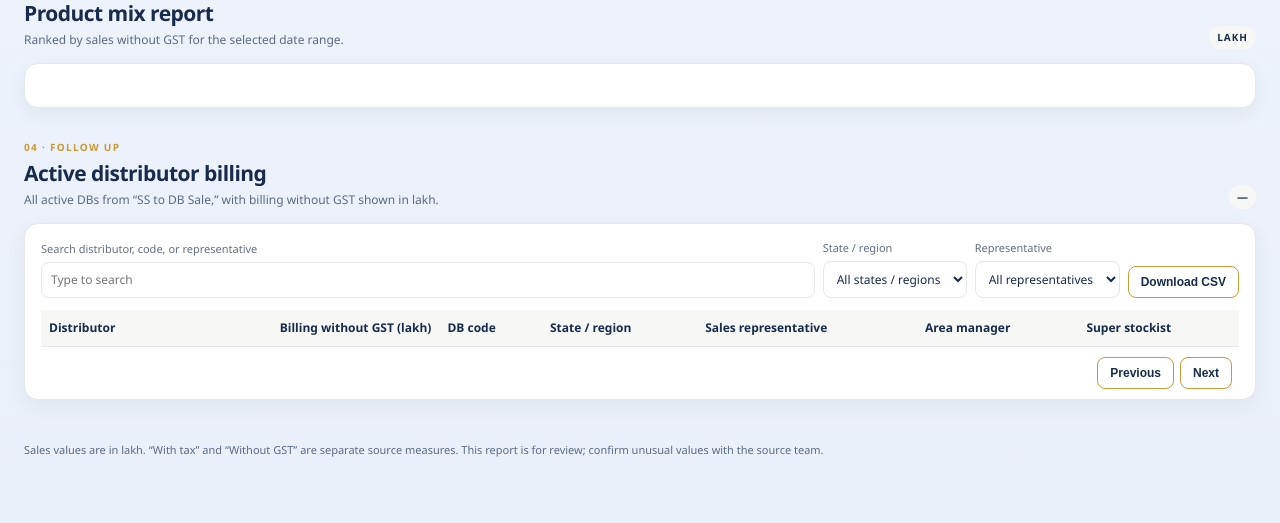
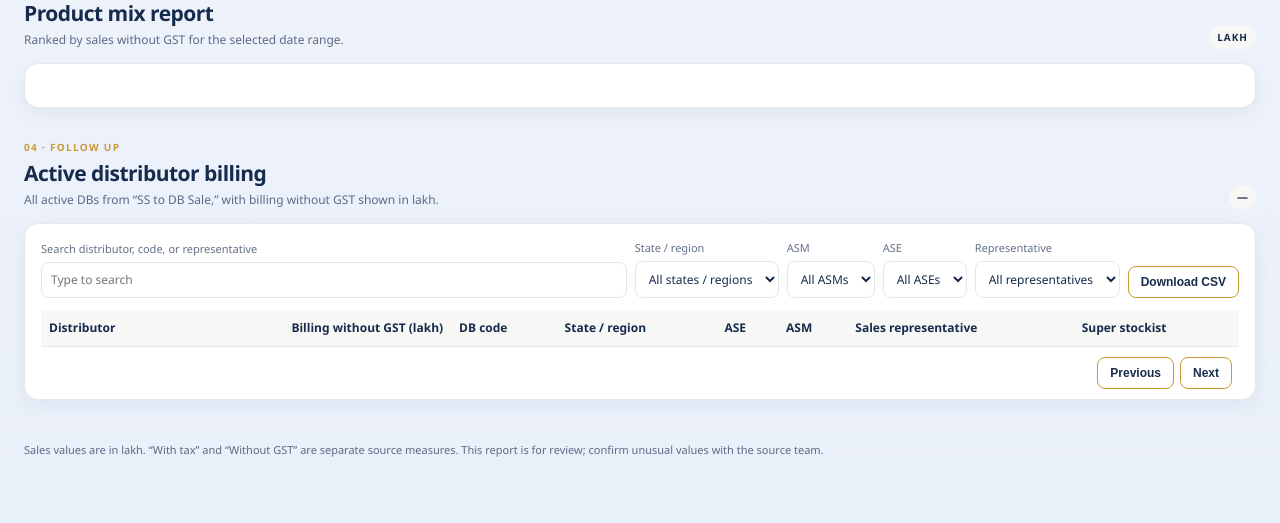
Before and after one commit to mis364/velnik-mis, a Python web app: template templates/index.html in a window 1280 px wide. Shown: the part 3119-3642 px from the top of the page. Run offline with Jinja, Linux system fonts and the light colour scheme; the template is opened without the code that fills it, so the values that code supplies are empty.

Commit message:
Add state-scoped ASM and ASE follow-up filters

```diff
--- a/app.py
+++ b/app.py
@@ -948,6 +948,7 @@ def build_report(workbook_source, source_name="latest.xlsx", loaded_at=None, man
             "name": clean_text(row.get("DB Name")),
             "state": clean_text(row.get("State"), "Unclassified"),
             "salesRep": clean_text(row.get("Res SR/SO Name")),
+            "ase": clean_text(row.get("Res ASE Name")),
             "asm": clean_text(row.get("Res ASM Name")),
             "superStockist": clean_text(row.get("SS Name")),
             "billingWithoutGst": net_billing,
--- a/static/app.js
+++ b/static/app.js
@@ -595,9 +595,12 @@ function renderNepalPanel() {
 function filteredDistributors() {
   const search = document.getElementById('followSearch').value.trim().toLowerCase();
   const state = document.getElementById('stateFilter').value;
+  const asm = document.getElementById('asmFilter').value;
+  const ase = document.getElementById('aseFilter').value;
   const rep = document.getElementById('repFilter').value;
-  return DATA.distributors.filter(row => (!state || row.state === state) && (!rep || row.salesRep === rep) &&
-    (!search || [row.name,row.code,row.state,row.salesRep,row.asm,row.superStockist].some(value => String(value).toLowerCase().includes(search))));
+  return DATA.distributors.filter(row => (!state || row.state === state) && (!asm || row.asm === asm) &&
+    (!ase || row.ase === ase) && (!rep || row.salesRep === rep) &&
+    (!search || [row.name,row.code,row.state,row.salesRep,row.ase,row.asm,row.superStockist].some(value => String(value).toLowerCase().includes(search))));
 }
 function renderDistributors() {
   const rows = filteredDistributors(), pageCount = Math.max(1, Math.ceil(rows.length / PAGE_SIZE));
@@ -605,7 +608,7 @@ function renderDistributors() {
   const begin = pageNumber * PAGE_SIZE, visible = rows.slice(begin, begin + PAGE_SIZE);
   document.getElementById('followCount').textContent = `${whole(DATA.distributors.length)} active distributors`;
   document.getElementById('pageSummary').textContent = rows.length ? `Showing ${whole(begin+1)}–${whole(Math.min(begin+PAGE_SIZE, rows.length))} of ${whole(rows.length)}` : 'No distributors match the filters.';
-  document.getElementById('followRows').innerHTML = visible.length ? visible.map(row => `<tr><td class="strong">${safe(row.name)}</td><td class="num">${row.billingWithoutGst == null ? '—' : money(row.billingWithoutGst)}</td><td class="code">${safe(row.code)}</td><td>${safe(row.state)}</td><td>${safe(row.salesRep || '—')}</td><td>${safe(row.asm || '—')}</td><td>${safe(row.superStockist || '—')}</td></tr>`).join('') : '<tr><td class="empty" colspan="7">No distributors match the filters.</td></tr>';
+  document.getElementById('followRows').innerHTML = visible.length ? visible.map(row => `<tr><td class="strong">${safe(row.name)}</td><td class="num">${row.billingWithoutGst == null ? '—' : money(row.billingWithoutGst)}</td><td class="code">${safe(row.code)}</td><td>${safe(row.state)}</td><td>${safe(row.ase || '—')}</td><td>${safe(row.asm || '—')}</td><td>${safe(row.salesRep || '—')}</td><td>${safe(row.superStockist || '—')}</td></tr>`).join('') : '<tr><td class="empty" colspan="8">No distributors match the filters.</td></tr>';
   document.getElementById('prevPage').disabled = pageNumber === 0;
   document.getElementById('nextPage').disabled = pageNumber >= pageCount - 1;
 }
@@ -614,6 +617,17 @@ function fillOptions(id, items, key, firstLabel) {
   const values = [...new Set(items.map(row => row[key]).filter(Boolean))].sort((a,b)=>a.localeCompare(b));
   select.innerHTML = `<option value="">${safe(firstLabel)}</option>` + values.map(value => `<option value="${safe(value)}">${safe(value)}</option>`).join('');
   if (values.includes(previous)) select.value = previous;
+}
+function updateDistributorFilterOptions() {
+  const state = document.getElementById('stateFilter').value;
+  const stateRows = DATA.distributors.filter(row => !state || row.state === state);
+  fillOptions('asmFilter', stateRows, 'asm', 'All ASMs');
+  const asm = document.getElementById('asmFilter').value;
+  const asmRows = stateRows.filter(row => !asm || row.asm === asm);
+  fillOptions('aseFilter', asmRows, 'ase', 'All ASEs');
+  const ase = document.getElementById('aseFilter').value;
+  const aseRows = asmRows.filter(row => !ase || row.ase === ase);
+  fillOptions('repFilter', aseRows, 'salesRep', 'All representatives');
 }
 function render() {
   const days = selectDaily();
@@ -643,13 +657,19 @@ document.getElementById('applyDates').addEventListener('click', () => {
 });
 document.getElementById('downloadActionReport').addEventListener('click', downloadActionReport);
 fillOptions('stateFilter', DATA.distributors, 'state', 'All states / regions');
-fillOptions('repFilter', DATA.distributors, 'salesRep', 'All representatives');
-for (const id of ['followSearch','stateFilter','repFilter']) document.getElementById(id).addEventListener(id === 'followSearch' ? 'input' : 'change', () => { pageNumber = 0; renderDistributors(); });
+updateDistributorFilterOptions();
+document.getElementById('followSearch').addEventListener('input', () => { pageNumber = 0; renderDistributors(); });
+for (const id of ['stateFilter','asmFilter','aseFilter']) document.getElementById(id).addEventListener('change', () => {
+  updateDistributorFilterOptions();
+  pageNumber = 0;
+  renderDistributors();
+});
+document.getElementById('repFilter').addEventListener('change', () => { pageNumber = 0; renderDistributors(); });
 document.getElementById('prevPage').addEventListener('click', () => { pageNumber = Math.max(0,pageNumber-1); renderDistributors(); });
 document.getElementById('nextPage').addEventListener('click', () => { pageNumber++; renderDistributors(); });
 document.getElementById('downloadCsv').addEventListener('click', () => {
-  const rows = filteredDistributors(), header = ['Distributor','Billing without GST (lakh)','DB code','State / region','Sales representative','Area manager','Super stockist'];
-  const fields = ['name','billingWithoutGst','code','state','salesRep','asm','superStockist'];
+  const rows = filteredDistributors(), header = ['Distributor','Billing without GST (lakh)','DB code','State / region','ASE','ASM','Sales representative','Super stockist'];
+  const fields = ['name','billingWithoutGst','code','state','ase','asm','salesRep','superStockist'];
   const csv = SalesMISCsv.serialize([header, ...rows.map(row => fields.map(key => row[key] ?? ''))]);
   const link=document.createElement('a');link.href=URL.createObjectURL(new Blob([csv],{type:'text/csv;charset=utf-8'}));link.download='active-distributor-billing.csv';link.click();URL.revokeObjectURL(link.href);
 });
--- a/templates/index.html
+++ b/templates/index.html
@@ -235,11 +235,13 @@
         <div class="table-tools">
           <label class="search-label">Search distributor, code, or representative<input id="followSearch" type="search" placeholder="Type to search"></label>
           <label>State / region<select id="stateFilter"><option value="">All states / regions</option></select></label>
+          <label>ASM<select id="asmFilter"><option value="">All ASMs</option></select></label>
+          <label>ASE<select id="aseFilter"><option value="">All ASEs</option></select></label>
           <label>Representative<select id="repFilter"><option value="">All representatives</option></select></label>
           <button class="button" id="downloadCsv" type="button">Download CSV</button>
         </div>
         <div class="table-scroll">
-          <table><thead><tr><th>Distributor</th><th class="num">Billing without GST (lakh)</th><th>DB code</th><th>State / region</th><th>Sales representative</th><th>Area manager</th><th>Super stockist</th></tr></thead><tbody id="followRows"></tbody></table>
+          <table><thead><tr><th>Distributor</th><th class="num">Billing without GST (lakh)</th><th>DB code</th><th>State / region</th><th>ASE</th><th>ASM</th><th>Sales representative</th><th>Super stockist</th></tr></thead><tbody id="followRows"></tbody></table>
         </div>
         <div class="table-footer"><span id="pageSummary" aria-live="polite"></span><div class="pagination"><button class="button" id="prevPage" type="button">Previous</button><button class="button" id="nextPage" type="button">Next</button></div></div>
       </article>
```
